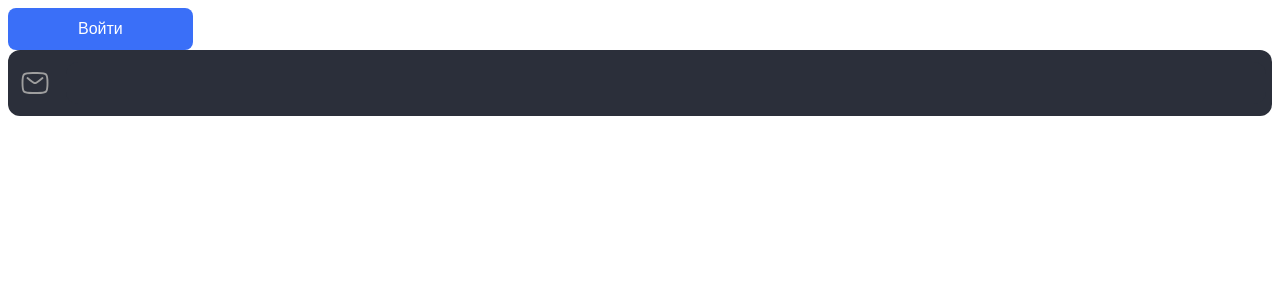
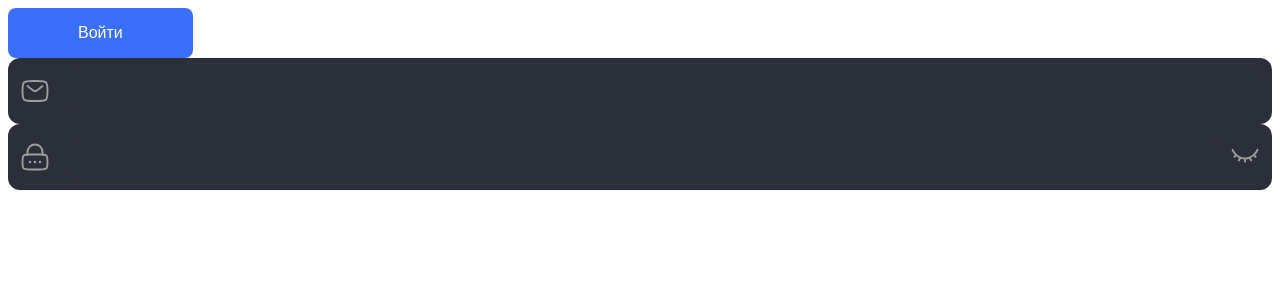
Before and after one commit to osinpaul/purple-wallet, an Angular app: page / in a window 1280 px wide. Shown: the top 300 px of the page. Built offline with nearby package versions, Linux system fonts and the light colour scheme.

Commit message:
Создан компонент ввода пароля

```diff
--- a/src/app/app.component.html
+++ b/src/app/app.component.html
@@ -3,3 +3,7 @@
 </app-button>
 
 <app-input iconUrl="icons/letter.svg" (controlValue)="onInputChange($event)" />
+
+<app-password-input
+  iconUrl="icons/lock.svg"
+  (controlValue)="onInputChange($event)" />
--- a/src/app/app.component.ts
+++ b/src/app/app.component.ts
@@ -1,10 +1,11 @@
 import { Component } from '@angular/core';
 import { ButtonComponent } from './shared/components/button/button.component';
 import { InputComponent } from './shared/components/input/input.component';
+import { PasswordInputComponent } from './shared/components/password-input/password-input.component';
 
 @Component({
   selector: 'app-root',
-  imports: [ButtonComponent, InputComponent],
+  imports: [ButtonComponent, InputComponent, PasswordInputComponent],
   templateUrl: './app.component.html',
   styleUrl: './app.component.scss',
 })
@@ -15,7 +16,7 @@ export class AppComponent {
     console.log('Button clicked');
   }
 
-  onInputChange(value: string): void {
+  onInputChange(value: unknown): void {
     console.log('Control has changed:', value);
   }
 }
--- a/src/app/shared/components/button/button.component.scss
+++ b/src/app/shared/components/button/button.component.scss
@@ -2,7 +2,7 @@
   border-radius: 8px;
   background-color: #3a6ff8;
   color: #fff;
-  padding: 12px 70px;
+  padding: 16px 70px;
   border: none;
   cursor: pointer;
   font-size: 1rem;
--- /dev/null
+++ b/src/app/shared/components/password-input/password-input.component.html
@@ -0,0 +1,19 @@
+<div class="form__control">
+  <div class="form__icon">
+    @if (iconUrl()) {
+      <img [src]="iconUrl()" width="30" height="30" [alt]="type()" />
+    }
+  </div>
+  <input
+    class="form__input"
+    [type]="type()"
+    [placeholder]="placeholder()"
+    [disabled]="disabled()"
+    [(ngModel)]="value"
+    (input)="onInput($event)" />
+  <div class="form__button--container">
+    <button class="form__button" type="button" (click)="onButtonToggleClick()">
+      <img [src]="buttonIcon()" width="30" height="30" [alt]="type()" />
+    </button>
+  </div>
+</div>
--- /dev/null
+++ b/src/app/shared/components/password-input/password-input.component.scss
@@ -0,0 +1,45 @@
+.form__control {
+  display: flex;
+  align-items: center;
+  background-color: #2b2f3a;
+  border-radius: 12px;
+  padding: 12px 6px 12px 12px;
+}
+
+.form__input {
+  display: flex;
+  align-items: center;
+  background-color: #2b2f3a;
+  border-radius: 12px;
+  padding-top: 12px;
+  padding-bottom: 12px;
+  color: #b0b0b0;
+  border: none;
+  outline: none;
+  flex: 1;
+  font-size: 16px;
+}
+
+.form__input::placeholder {
+  color: #b0b0b0;
+  opacity: 0.7;
+}
+
+.form__icon {
+  width: 30px;
+  height: 30px;
+  padding-right: 1rem;
+}
+
+.form__icon--image {
+  width: 100%;
+  height: 100%;
+  object-fit: contain;
+  filter: brightness(0.7);
+}
+
+.form__button {
+  cursor: pointer;
+  background: transparent;
+  border: none;
+}
--- /dev/null
+++ b/src/app/shared/components/password-input/password-input.component.ts
@@ -0,0 +1,52 @@
+import { CommonModule } from '@angular/common';
+import {
+  Component,
+  EventEmitter,
+  input,
+  Input,
+  Output,
+  signal,
+} from '@angular/core';
+import { FormsModule } from '@angular/forms';
+
+export enum EPasswordInputIcons {
+  Opened = 'icons/eye_opened.svg',
+  Closed = 'icons/eye_closed.svg',
+}
+
+@Component({
+  selector: 'app-password-input',
+  imports: [FormsModule, CommonModule],
+  templateUrl: './password-input.component.html',
+  styleUrls: ['./password-input.component.scss'],
+  standalone: true,
+})
+export class PasswordInputComponent {
+  iconUrl = input<string>('icons/lock.svg');
+  placeholder = input('');
+  disabled = input<boolean>(false);
+  type = signal<'password' | 'text'>('password');
+  buttonIcon = signal<EPasswordInputIcons>(EPasswordInputIcons.Closed);
+
+  @Input()
+  value = '';
+
+  @Output()
+  controlValue: EventEmitter<string> = new EventEmitter<string>();
+
+  onInput(event: Event): void {
+    const target = event.target as HTMLInputElement;
+    this.value = target.value;
+    this.controlValue.emit(this.value);
+  }
+
+  onButtonToggleClick(): void {
+    if (this.type() === 'password') {
+      this.type.set('text');
+      this.buttonIcon.set(EPasswordInputIcons.Opened);
+    } else {
+      this.type.set('password');
+      this.buttonIcon.set(EPasswordInputIcons.Closed);
+    }
+  }
+}
```
